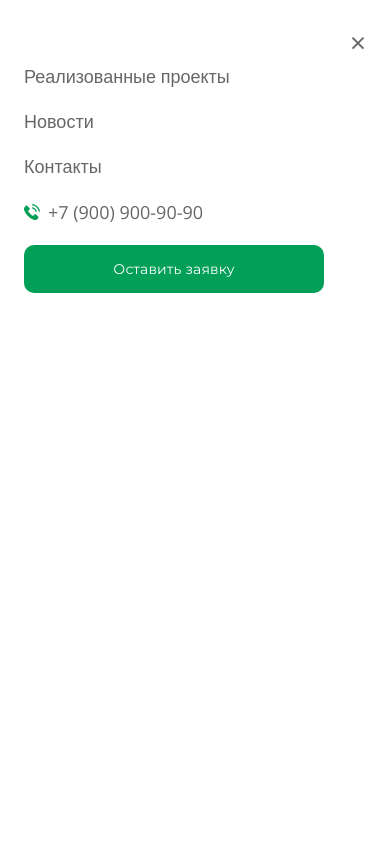
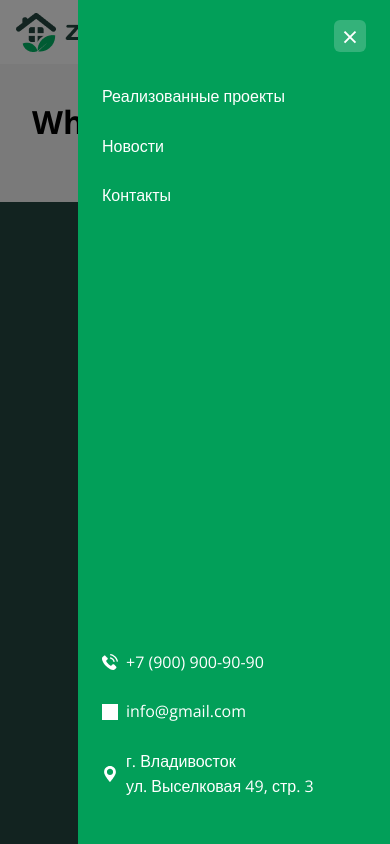
Before and after one commit to huzouskaya/frontend_course_2025, a Nuxt app in the folder whovians/: page / in a window 390 px wide. Both pictures are taken after a click on the label 362 px from the left and 32 px from the top of the page. Built offline with nearby package versions, Linux system fonts and the light colour scheme; grey boxes are pictures that could not be loaded.

Commit message:
Drawer-menu is done

```diff
--- a/whovians/assets/scss/mixins.scss
+++ b/whovians/assets/scss/mixins.scss
@@ -1,3 +1,5 @@
+@use "sass:map";
+
 @mixin text-style($font-family, $font-size, $font-weight, $line-height: null, $color: null) {
     font-family: $font-family;
     font-size: $font-size;
@@ -26,6 +28,22 @@
     letter-spacing: 0.15px;
 }
 
+@mixin burger-icon($width: 24px, $height: 3px, $gap: 5px) {
+    display: flex;
+    flex-direction: column;
+    justify-content: center;
+    align-items: center;
+    gap: $gap;
+
+    span {
+        display: block;
+        height: $height;
+        width: $width;
+        background: currentColor;
+        border-radius: 1px;
+    }
+}
+
 @mixin flex-center($direction: row) {
     display: flex;
     align-items: center;
@@ -45,7 +63,7 @@ $grid-breakpoints: (
 );
 
 @mixin media-breakpoint($name) {
-    $min: map-get($grid-breakpoints, $name);
+    $min: map.get($grid-breakpoints, $name);
     @if $min != 0 {
         @media (min-width: #{$min}) {
             @content;
--- /dev/null
+++ b/whovians/components/ContactItems.vue
@@ -0,0 +1,68 @@
+<template>
+    <div class="contact-items" :class="variant">
+        <div class="contact-item">
+            <img src="/images/phone.svg" alt="Телефон" class="icon" />
+            <a :href="`tel:${phone}`">{{ phone }}</a>
+        </div>
+        <div class="contact-item">
+            <img src="/images/email.svg" alt="Email" class="icon" />
+            <a :href="`mailto:${email}`">{{ email }}</a>
+        </div>
+        <div class="contact-item">
+            <img src="/images/place.svg" alt="Адрес" class="icon" />
+            <span>
+                {{ address.city }}<br />
+                {{ address.street }}
+            </span>
+        </div>
+    </div>
+</template>
+
+<script setup>
+const phone = '+7 (900) 900-90-90'
+const email = 'info@gmail.com'
+const address = {
+    city: 'г. Владивосток',
+    street: 'ул. Выселковая 49, стр. 3'
+}
+
+const props = defineProps({
+    variant: {
+        type: String,
+        default: 'default'
+    }
+})
+</script>
+
+<style scoped>
+.contact-items {
+    display: flex;
+    flex-direction: column;
+    gap: 24px;
+}
+
+.contact-item {
+    display: flex;
+    align-items: center;
+    gap: 8px;
+}
+
+.icon {
+    width: 16px;
+    height: 16px;
+    flex-shrink: 0;
+}
+
+a {
+    color: inherit;
+    text-decoration: none;
+}
+
+.contact-items.default .icon {
+    filter: brightness(0) saturate(100%) invert(37%) sepia(98%) saturate(459%) hue-rotate(115deg) brightness(95%) contrast(101%);
+}
+
+.contact-items.white .icon {
+    filter: brightness(0) invert(1);
+}
+</style>
--- a/whovians/components/Footer.vue
+++ b/whovians/components/Footer.vue
@@ -1,4 +1,7 @@
 <script setup>
+import NavLinks from './NavLinks.vue'
+import ContactItems from './ContactItems.vue'
+
 const phone = '+7 (900) 900-90-90'
 const email = 'info@gmail.com'
 </script>
@@ -10,26 +13,11 @@ const email = 'info@gmail.com'
                 <img src="/images/logo_white.svg" alt="zagdom" class="logo-icon" />
             </div>
 
-            <ul class="nav-links">
-                <li><a href="#">Реализованные проекты</a></li>
-                <li><a href="#">Новости</a></li>
-                <li><a href="#">Контакты</a></li>
-            </ul>
+            <!-- Используем NavLinks компонент -->
+            <NavLinks class="nav-links" />
 
-            <div class="footer-contacts">
-                <div class="contact-item">
-                    <img src="/images/phone.svg" alt="Телефон" class="icon" />
-                    <a :href="`tel:${phone}`">{{ phone }}</a>
-                </div>
-                <div class="contact-item">
-                    <img src="/images/email.svg" alt="Email" class="icon" />
-                    <a :href="`mailto:${email}`">{{ email }}</a>
-                </div>
-                <div class="contact-item">
-                    <img src="/images/place.svg" alt="Адрес" class="icon" />
-                    <span>г. Владивосток<br />ул. Выселковая 49, стр. 3</span>
-                </div>
-            </div>
+            <!-- Используем ContactItems компонент -->
+            <ContactItems class="footer-contacts" />
 
             <button class="cta-button">Оставить заявку</button>
         </div>
@@ -68,6 +56,7 @@ a { text-decoration: none; color: inherit; }
     align-items: flex-start;
 }
 
+/* Стили для вложенных компонентов */
 .nav-links {
     list-style: none;
     margin: 0;
@@ -77,7 +66,7 @@ a { text-decoration: none; color: inherit; }
     gap: 24px;
 }
 
-.nav-links a {
+.nav-links :deep(a) {
     @include m.text-style(var(--font-sec), 16px, 400, 1.2, rgba(255, 255, 255, 0.6));
 }
 
@@ -87,13 +76,13 @@ a { text-decoration: none; color: inherit; }
     gap: 24px;
 }
 
-.contact-item {
+.footer-contacts :deep(.contact-item) {
     @include m.flex-center;
     gap: 8px;
     @include m.text-style(var(--font-prim), 14px, 400, 1.2, #ffffff);
 }
 
-.icon {
+.footer-contacts :deep(.icon) {
     width: 16px;
     height: 16px;
     flex-shrink: 0;
--- a/whovians/components/Header.vue
+++ b/whovians/components/Header.vue
@@ -29,24 +29,25 @@
       </div>
     </nav>
 
-        <div class="drawer-backdrop"></div>
+    <label for="drawer-toggle" class="drawer-backdrop"></label>
+
     <div class="drawer">
       <label for="drawer-toggle" class="drawer-close">×</label>
-        <ul class="drawer-menu">
-            <li><a href="#">Реализованные проекты</a></li>
-            <li><a href="#">Новости</a></li>
-            <li><a href="#">Контакты</a></li>
-            <li class="drawer-contact">
-            <img src="/images/phone.png" alt="phone" width="16" height="16" />
-            +7 (900) 900-90-90
-            </li>
-            <li>
-            <button class="cta-button">Оставить заявку</button>
-            </li>
-        </ul>
+      <div class="drawer-navlinks-wrapper">
+        <NavLinks />
+      </div>
+      <div class="drawer-contacts-wrapper">
+        <ContactItems variant="white"/>
+      </div>
     </div>
   </header>
 </template>
+
+<script setup>
+import { ref } from 'vue';
+import NavLinks from './NavLinks.vue'
+import ContactItems from './ContactItems.vue'
+</script>
 
 <style scoped lang="scss">
 @use '../assets/scss/mixins' as m;
@@ -80,96 +81,84 @@
 }
 
 .menu-toggle {
-    display: flex;
-    flex-direction: column;
-    justify-content: space-between;
-    width: 24px;
-    height: 20px;
-    background: none;
-    border: none;
-    cursor: pointer;
-    span {
-        display: block;
-        height: 2px;
-        width: 100%;
-        background: #666;
-        transition: 0.3s;
-    }
+  @include m.button-style(#029F59, white, 59px, 49px, 10px);
+  @include m.burger-icon(24px, 3px, 5px);
+  padding: 0;
 }
 
 .drawer-checkbox {
   display: none;
 }
 
-.drawer-backdrop,
+.drawer-backdrop {
+  position: fixed;
+  top: 0;
+  left: 0;
+  width: 100%;
+  height: 100%;
+  background: rgba(0, 0, 0, 0.5);
+  z-index: 999;
+  opacity: 0;
+  visibility: hidden;
+  transition: opacity 0.3s ease, visibility 0.3s ease;
+}
+
+.drawer-checkbox:checked ~ .drawer-backdrop {
+  opacity: 1;
+  visibility: visible;
+}
+
 .drawer {
   position: fixed;
   top: 0;
   right: 0;
-    bottom: 0;
-    left: 0;
-    opacity: 0;
-    visibility: hidden;
-    transition: opacity 0.3s ease, visibility 0.3s ease;
-    pointer-events: none;
+  height: 100vh;
+  width: 80%;
+  max-width: 320px;
+  background: #029F59;
+  color: white;
+  padding: 64px 24px 24px;
+  overflow-y: auto;
+  z-index: 1000;
+  transform: translateX(100%);
+  transition: transform 0.3s ease;
+  display: flex;
+  flex-direction: column;
 }
 
-.drawer-backdrop {
-    background: rgba(0, 0, 0, 0.5);
-    z-index: 1000;
+.drawer-contacts-wrapper {
+  margin-top: auto;
+  padding-top: 40px;
+  margin-bottom: 20px;
 }
 
-.drawer {
-    background: white;
-    padding: 64px 24px 24px;
-    overflow-y: auto;
-    z-index: 1001;
-    transform: translateX(100%);
-    transition: transform 0.3s ease, opacity 0.3s ease, visibility 0.3s ease;
+.drawer-navlinks-wrapper {
+  margin-top: 20px;
 }
 
-.drawer-menu {
-    list-style: none;
-    margin: 0;
-    padding: 0;
-    display: flex;
-    flex-direction: column;
-    gap: 20px;
-}
-
-.drawer-menu a,
-.drawer-contact {
-    @include m.text-style(var(--font-sec), 18px, 400, 1.4, #666666);
-    text-decoration: none;
-    display: flex;
-    align-items: center;
-    gap: 8px;
-}
-
-.drawer .cta-button {
-    @include m.button-style(#029F59, #FFFFFF, 100%, 48px);
-    max-width: 300px;
+.drawer :deep(.icon) {
+  filter: brightness(0) invert(1);
 }
 
 .drawer-close {
   position: absolute;
   top: 20px;
   right: 24px;
+  width: 32px;
+  height: 32px;
+  background: rgba(255, 255, 255, 0.2);
+  border-radius: 6px;
+  display: flex;
+  align-items: center;
+  justify-content: center;
   font-size: 28px;
-    color: #666;
+  color: white;
   cursor: pointer;
-}
-
-.drawer-checkbox:checked ~ .drawer-backdrop {
-    opacity: 1;
-    visibility: visible;
-    pointer-events: auto;
+  border: none;
+  padding: 0;
 }
 
 .drawer-checkbox:checked ~ .drawer {
-    opacity: 1;
-    visibility: visible;
-    pointer-events: auto;
   transform: translateX(0);
 }
 
--- /dev/null
+++ b/whovians/components/NavLinks.vue
@@ -0,0 +1,27 @@
+<template>
+    <ul class="nav-links">
+        <li><a href="#">Реализованные проекты</a></li>
+        <li><a href="#">Новости</a></li>
+        <li><a href="#">Контакты</a></li>
+    </ul>
+</template>
+
+<script setup>
+
+</script>
+
+<style scoped>
+.nav-links {
+    list-style: none;
+    margin: 0;
+    padding: 0;
+    display: flex;
+    flex-direction: column;
+    gap: 24px;
+}
+
+.nav-links a {
+    text-decoration: none;
+    color: inherit;
+}
+</style>
```
Lines whose indentation alone changed are shown as unchanged.
